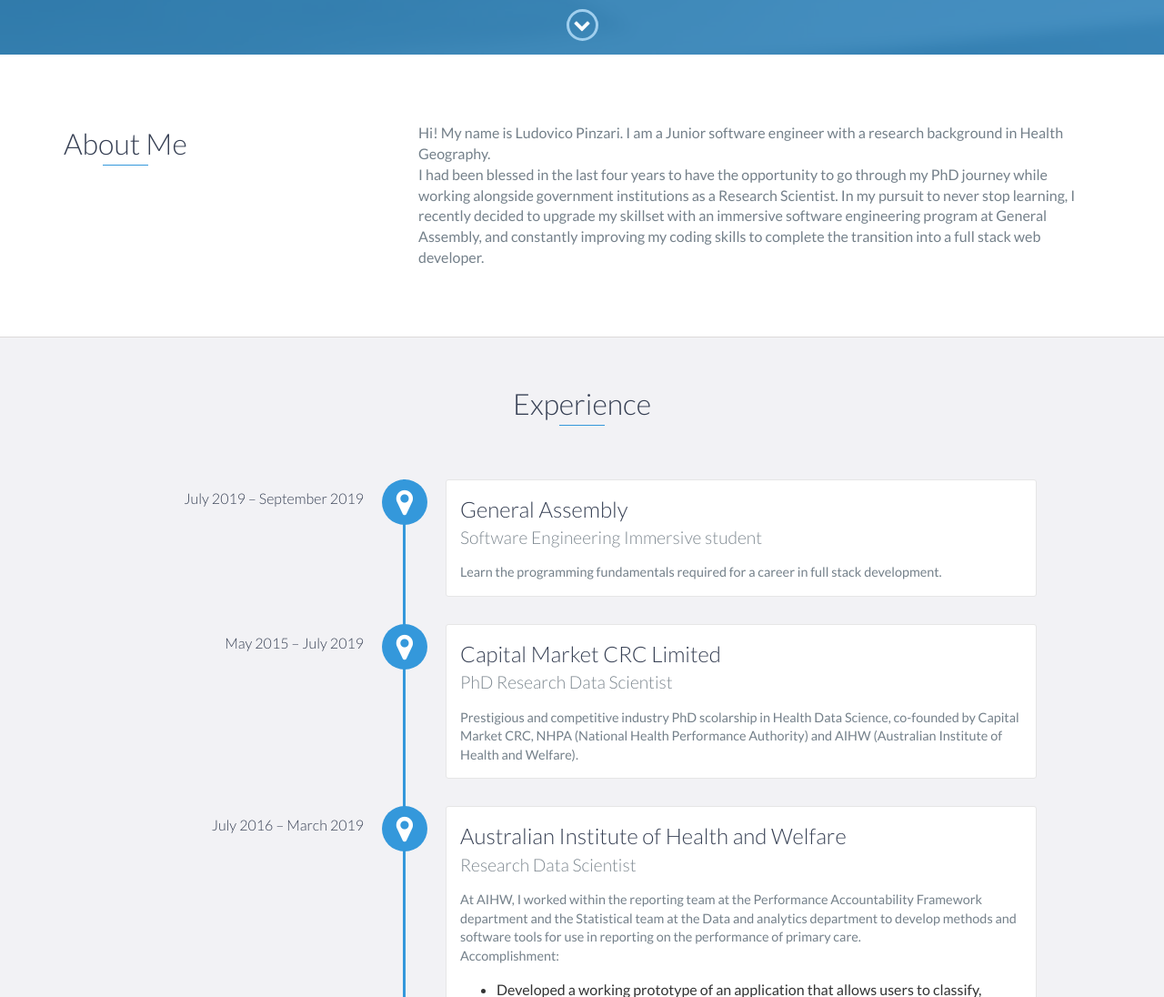
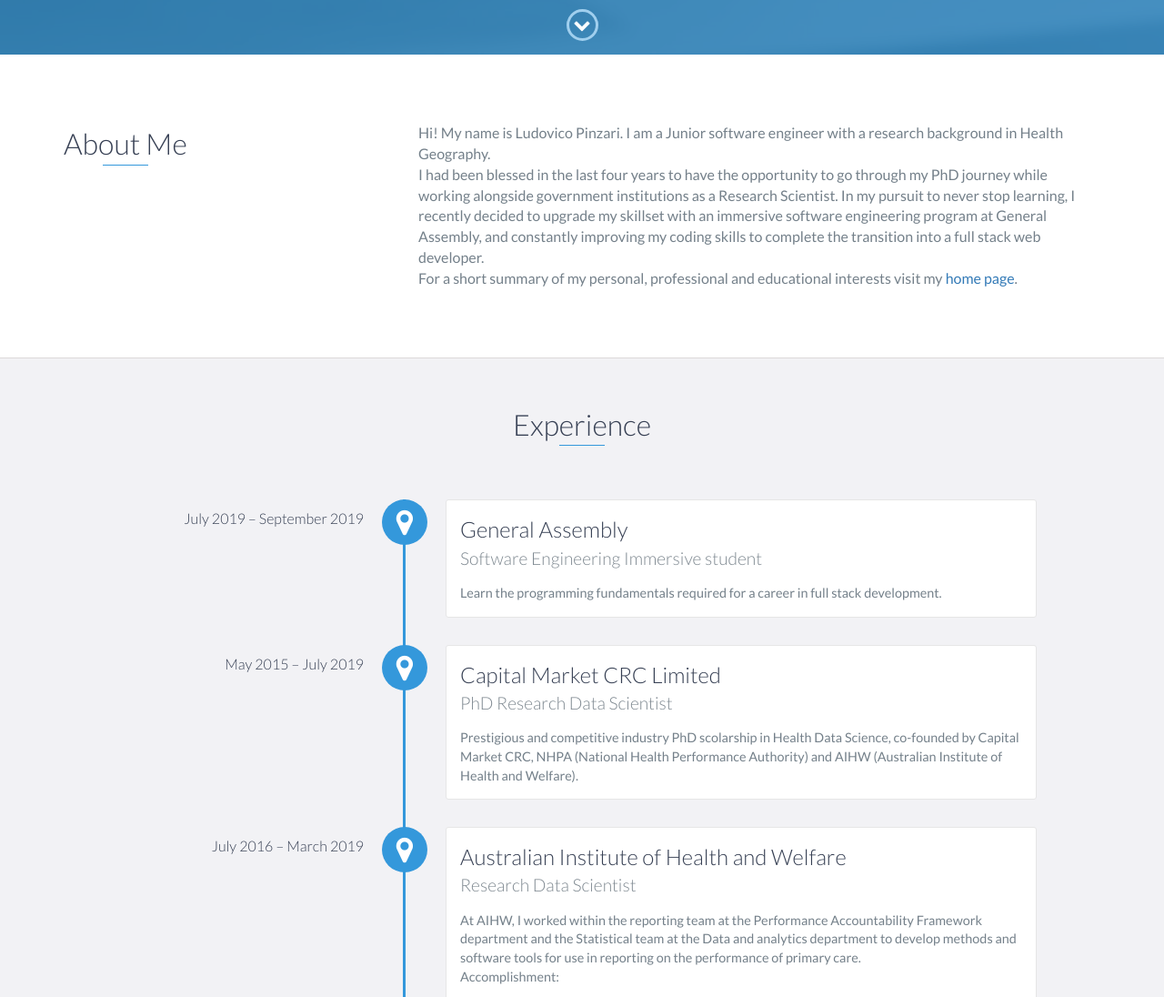
Before and after one commit to lpinzari/portfolio, a website: page index.html in a window 1280 px wide. Shown: the part 740-1836 px from the top of the page at 91% size. Drawn offline with nearby package versions, Linux system fonts and the light colour scheme; some icons are missing.

Commit message:
Add link to home page

```diff
--- a/index.html
+++ b/index.html
@@ -51,7 +51,7 @@
         <div id="lead-content">
             <h1>Ludovico Pinzari</h1>
             <h2>Software Engineer</h2>
-            <a href="https://www.ludovicopinzari.net/uploads/4/4/5/5/44550263/ludovico_pinzari_cv.pdf" class="btn-rounded-white">Download Resume</a>
+            <a href="https://www.ludovicopinzari.net/uploads/4/4/5/5/44550263/ludovico_pinzari_cv.pdf" target="_blank" class="btn-rounded-white">Download Resume</a>
         </div>
         <!-- End #lead-content -->
 
@@ -76,7 +76,8 @@
                     <p>
                         Hi! My name is Ludovico Pinzari. I am a Junior software engineer with a research background in Health Geography.<br>
                         I had been blessed in the last four years to have the opportunity to go through my PhD journey while working alongside government institutions as a Research Scientist.
-                        In my pursuit to never stop learning, I recently decided to upgrade my skillset with an immersive software engineering program at General Assembly, and constantly improving my coding skills to complete the transition into a full stack web developer.
+                        In my pursuit to never stop learning, I recently decided to upgrade my skillset with an immersive software engineering program at General Assembly, and constantly improving my coding skills to complete the transition into a full stack web developer.<br>
+                        For a short summary of my personal, professional and educational interests visit my <a href="https://www.ludovicopinzari.net/about.html" target="_blank">home page</a>.
                     </p>
                 </div>
             </div>
```
